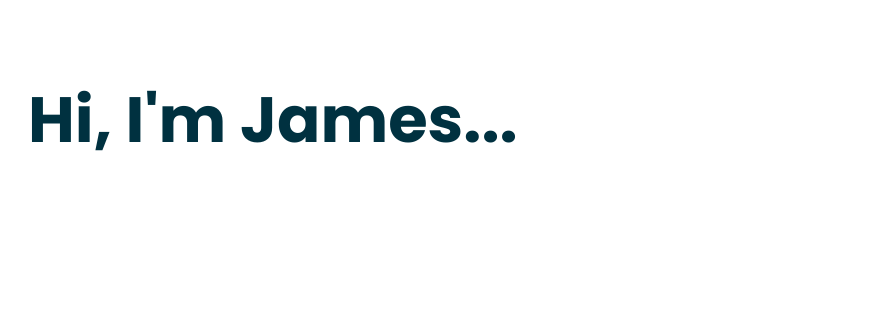
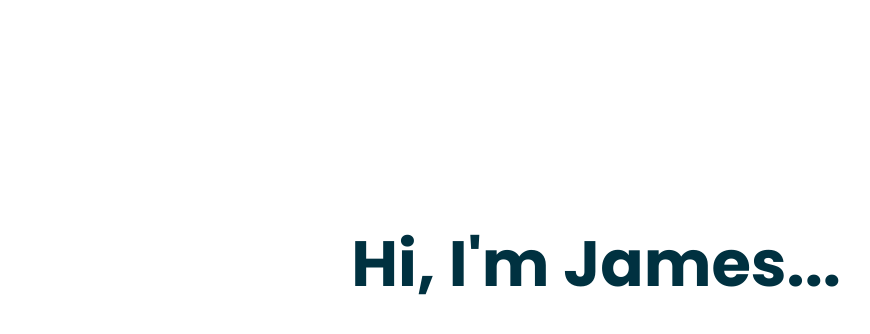
Before and after one commit to JamesRobertSutcliffe/gla-app, a Svelte app: page / in a window 1280 px wide. Shown: the top 334 px of the page, without its empty margins (44-914 px from the left). Built offline with nearby package versions, Linux system fonts and the light colour scheme.

Commit message:
APP updated incorporating landing page elements

```diff
--- a/src/App.svelte
+++ b/src/App.svelte
@@ -1,18 +1,40 @@
 <script>
+  import Character from "./components/Character.svelte";
   import Header from "./components/Header.svelte";
+  import LowerText from "./components/LowerText.svelte";
 </script>
 
 <main>
   <div class="landing-page">
-    <Header headerText="Hi, I'm James..." />
+    <div class="width-90">
+      <Header headerText="Hi, I'm James..." />
+    </div>
+    <div class="center">
+      <Character />
+    </div>
+    <div class="center width-90">
+      <LowerText />
+    </div>
   </div>
 </main>
 
 <style>
   .landing-page {
     display: flex;
-    flex-flow: column wrap;
-    align-items: flex-start;
+    flex-flow: column;
     height: 100vh;
+    justify-content: space-evenly;
+  }
+
+  .center {
+    display: flex;
+    flex-direction: row;
+    align-items: center;
+    justify-content: center;
+  }
+
+  .width-90 {
+    width: 90%;
+    margin: auto;
   }
 </style>
```
